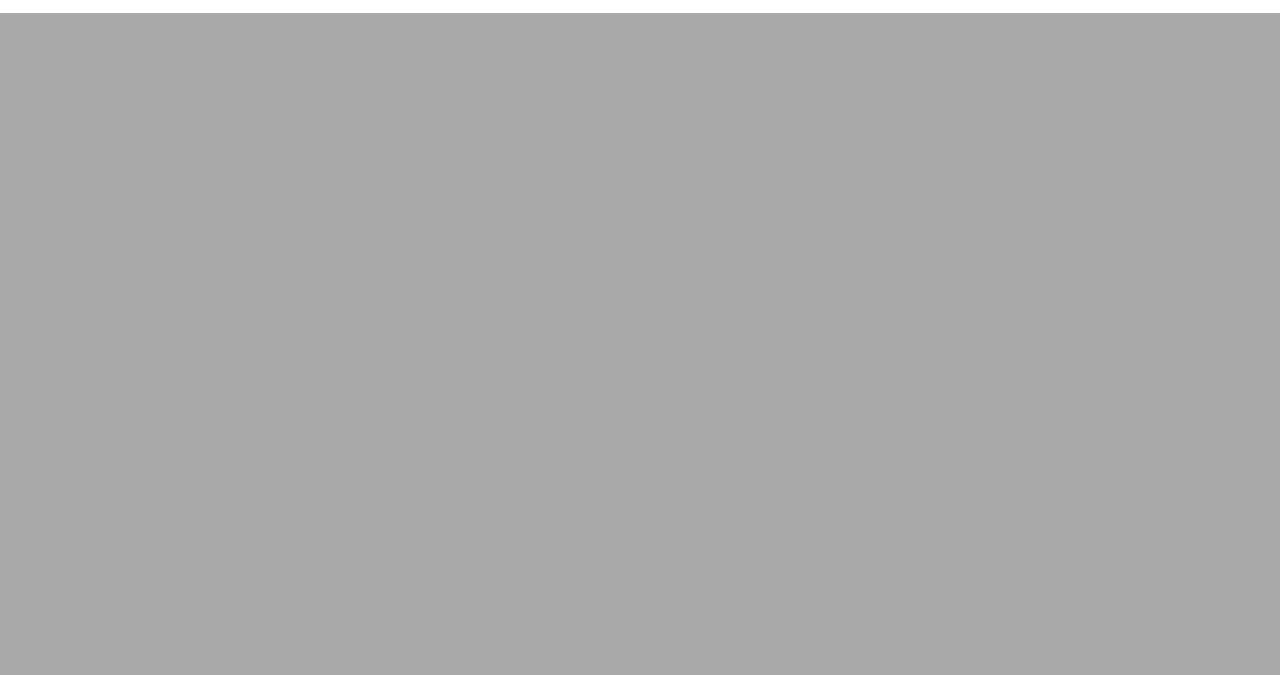
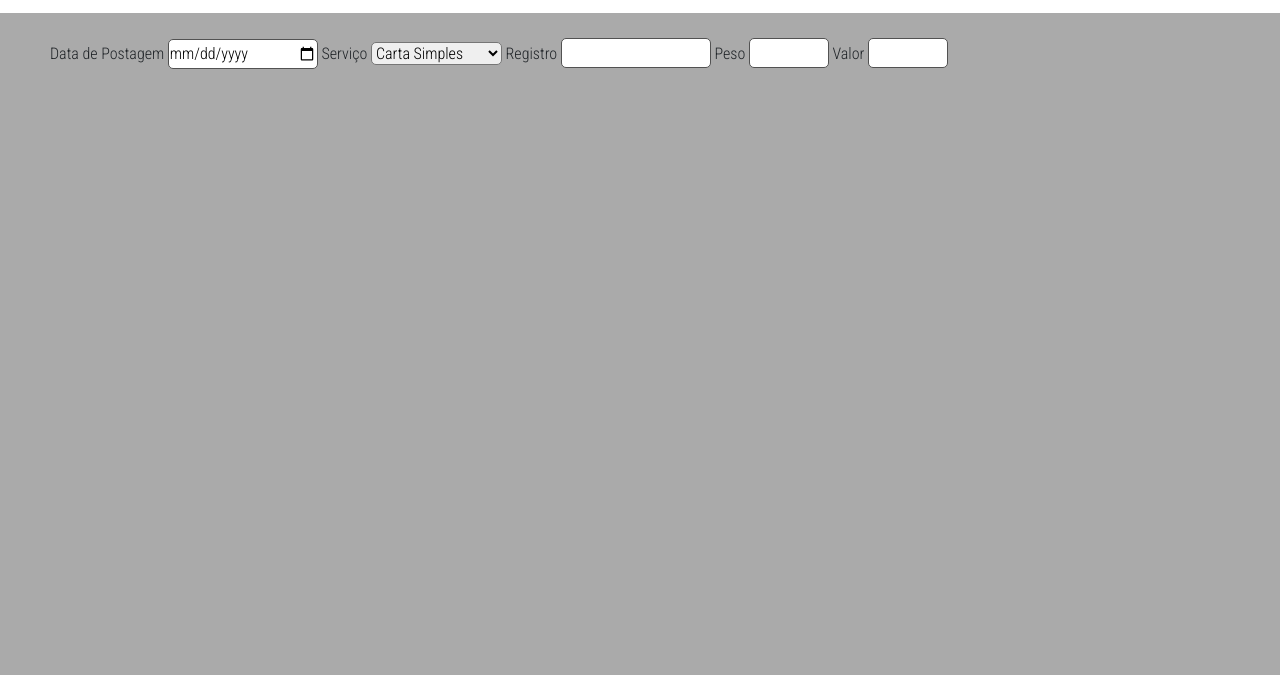
Before and after one commit to leonhardsen4/HTML_CSS_Bootstrap, a plain HTML site: page index.html in a window 1280 px wide. Shown: the part 125-800 px from the top of the page. Drawn offline with Linux system fonts and the light colour scheme.

Commit message:
Iniciando o formulário de correspondências

```diff
--- a/css/style.css
+++ b/css/style.css
@@ -1,6 +1,10 @@
-body{
+html, body{
     background-color: rgb(170, 170, 170);
     font-family: 'Roboto Condensed', sans-serif;
+    width: 100%;
+    height: 100%;
+    margin: 0;
+    padding: 0;
 }
 
 .navbar{
@@ -119,3 +123,23 @@ input{
     text-align: end;
     margin-top: 5px;
 }
+
+#date{
+    width: 150px;
+}
+
+select{
+    border-radius: 5px;
+}
+
+#registro{
+    width: 150px;
+}
+
+#peso{
+    width: 80px;
+}
+
+#valor{
+    width: 80px;
+}
--- a/index.html
+++ b/index.html
@@ -45,6 +45,36 @@
                 </div>
             </div>
           </nav>
+
+          <form>
+
+            <label for="date">Data de Postagem</label>
+            <input id="date" type="date">
+
+            <label for="servicos">Serviço</label>
+            <select id="servicos" name="servicos">
+              <option value="carta_simples">Carta Simples</option>
+              <option value="carta_registrada">Carta Registrada</option>
+              <option value="carta_via_internet">Carta Via Internet</option>
+              <option value="e_carta">E-Carta</option>
+              <option value="telegrama">Telegrama</option>
+              <option value="sedex">SEDEX</option>
+              <option value="pac">PAC</option>
+              <option value="outro">Outro Serviço</option>
+            </select>
+
+            <label for="registro">Registro</label>
+            <input id="registro" type="text">
+
+            <label for="peso">Peso</label>
+            <input id="peso" type="number">
+
+            <label for="valor">Valor</label>
+            <input id="valor" type="currency">
+
+
+
+          </form>
           <footer>
 
           </footer>
```
Also changed, not shown: login.html (+2 -2 lines).
